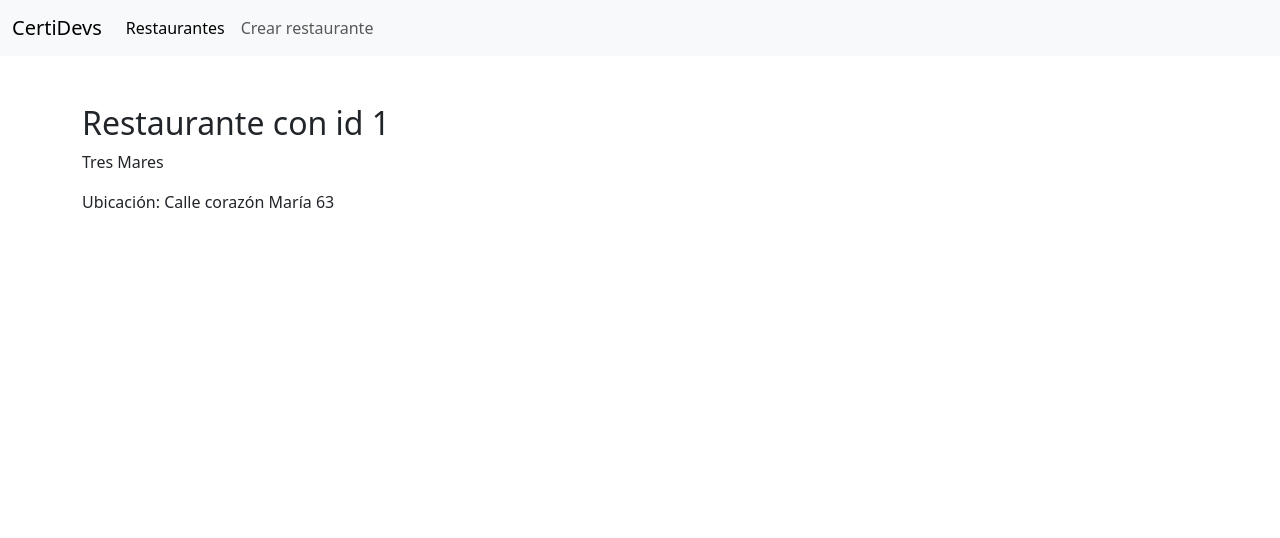
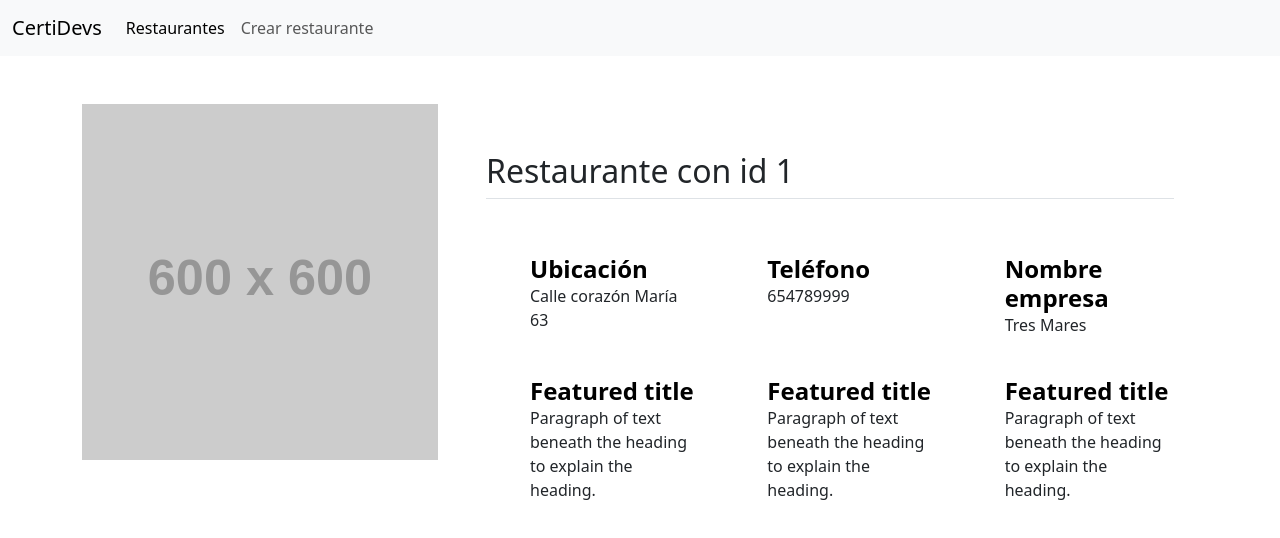
Before and after one commit to Teutona89/adecco_angular_ed2, an Angular app in the folder 009.angular/angular-005-enrutado/: page /restaurantes/1/detalle in a window 1280 px wide. Shown: the top 538 px of the page. Built offline with nearby package versions, Linux system fonts and the light colour scheme.

Commit message:
Angular restaurant-detail grid de atributos

```diff
--- a/009.angular/angular-005-enrutado/src/app/restaurant-detail/restaurant-detail.component.html
+++ b/009.angular/angular-005-enrutado/src/app/restaurant-detail/restaurant-detail.component.html
@@ -2,17 +2,66 @@
 
 <div class="container mt-5">
   <div class="row">
-    <div class="col-12">
+    <div class="col-4 text-center">
+
+      <img class="img-fluid" [src]="restaurant?.imageUrl">
+
+    </div>
+    <div class="col-8">
 
       @if(restaurant){
-        <h2>Restaurante con id {{restaurant.id}}</h2>
-        <p>{{restaurant.name}}</p>
-        <p>Ubicación: {{restaurant.location}}</p>
+      <div class="container px-4 py-5" id="icon-grid">
+        <h2 class="pb-2 border-bottom">Restaurante con id {{restaurant.id}}</h2>
 
-      } @else {
-        <p>Restaurante no encontrado.</p>
-      }
+        <div class="row row-cols-1 row-cols-sm-2 row-cols-md-3 row-cols-lg-3 g-4 py-5">
+          <div class="col d-flex align-items-start">
+            <svg class="bi text-body-secondary flex-shrink-0 me-3" width="1.75em" height="1.75em"><use xlink:href="#bootstrap"></use></svg>
+            <div>
+              <h3 class="fw-bold mb-0 fs-4 text-body-emphasis">Ubicación</h3>
+              <p>{{restaurant.location}}</p>
+            </div>
+          </div>
+          <div class="col d-flex align-items-start">
+            <svg class="bi text-body-secondary flex-shrink-0 me-3" width="1.75em" height="1.75em"><use xlink:href="#cpu-fill"></use></svg>
+            <div>
+              <h3 class="fw-bold mb-0 fs-4 text-body-emphasis">Teléfono</h3>
+              <p>{{restaurant.phone}}</p>
+            </div>
+          </div>
+          <div class="col d-flex align-items-start">
+            <svg class="bi text-body-secondary flex-shrink-0 me-3" width="1.75em" height="1.75em"><use xlink:href="#calendar3"></use></svg>
+            <div>
+              <h3 class="fw-bold mb-0 fs-4 text-body-emphasis">Nombre empresa</h3>
+              <p>{{restaurant.name}}</p>
+            </div>
+          </div>
+          <div class="col d-flex align-items-start">
+            <svg class="bi text-body-secondary flex-shrink-0 me-3" width="1.75em" height="1.75em"><use xlink:href="#speedometer2"></use></svg>
+            <div>
+              <h3 class="fw-bold mb-0 fs-4 text-body-emphasis">Featured title</h3>
+              <p>Paragraph of text beneath the heading to explain the heading.</p>
+            </div>
+          </div>
+          <div class="col d-flex align-items-start">
+            <svg class="bi text-body-secondary flex-shrink-0 me-3" width="1.75em" height="1.75em"><use xlink:href="#toggles2"></use></svg>
+            <div>
+              <h3 class="fw-bold mb-0 fs-4 text-body-emphasis">Featured title</h3>
+              <p>Paragraph of text beneath the heading to explain the heading.</p>
+            </div>
+          </div>
+          <div class="col d-flex align-items-start">
+            <svg class="bi text-body-secondary flex-shrink-0 me-3" width="1.75em" height="1.75em"><use xlink:href="#geo-fill"></use></svg>
+            <div>
+              <h3 class="fw-bold mb-0 fs-4 text-body-emphasis">Featured title</h3>
+              <p>Paragraph of text beneath the heading to explain the heading.</p>
+            </div>
+          </div>
+        </div>
+      </div>
 
+    } @else {
+      <p>Restaurante no encontrado.</p>
+    }
     </div>
   </div>
 </div>
--- a/009.angular/angular-005-enrutado/src/app/restaurant-detail/restaurant-detail.component.ts
+++ b/009.angular/angular-005-enrutado/src/app/restaurant-detail/restaurant-detail.component.ts
@@ -32,7 +32,7 @@ export class RestaurantDetailComponent implements OnInit{
         location: "Calle corazón María 63",
         phone: "654789999",
         rating: 5,
-        imageUrl: "https://placehold.co/300"
+        imageUrl: "https://placehold.co/600"
       };
 
     // llamar al backend pidiendo el restaurante por el id
```
